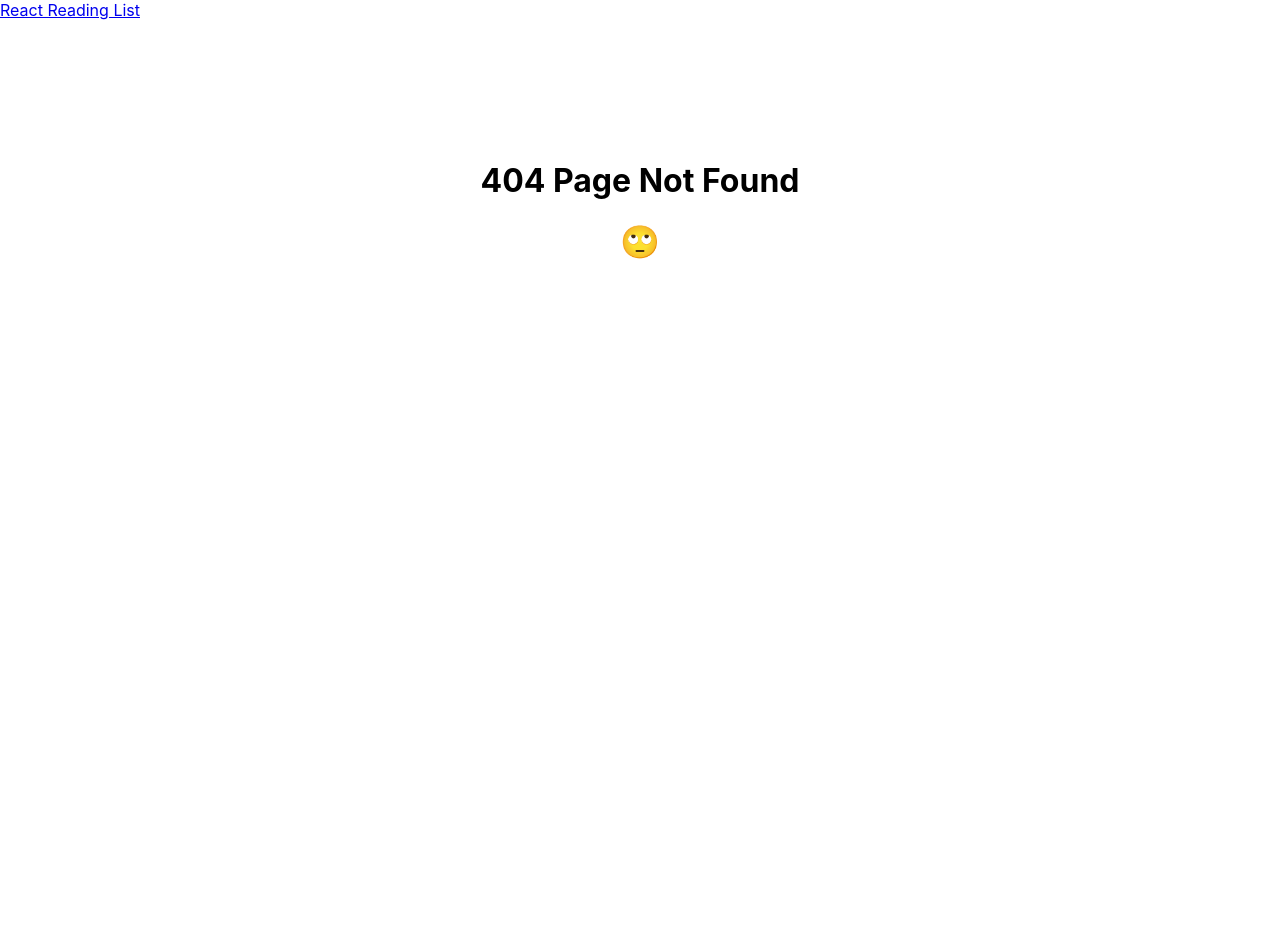
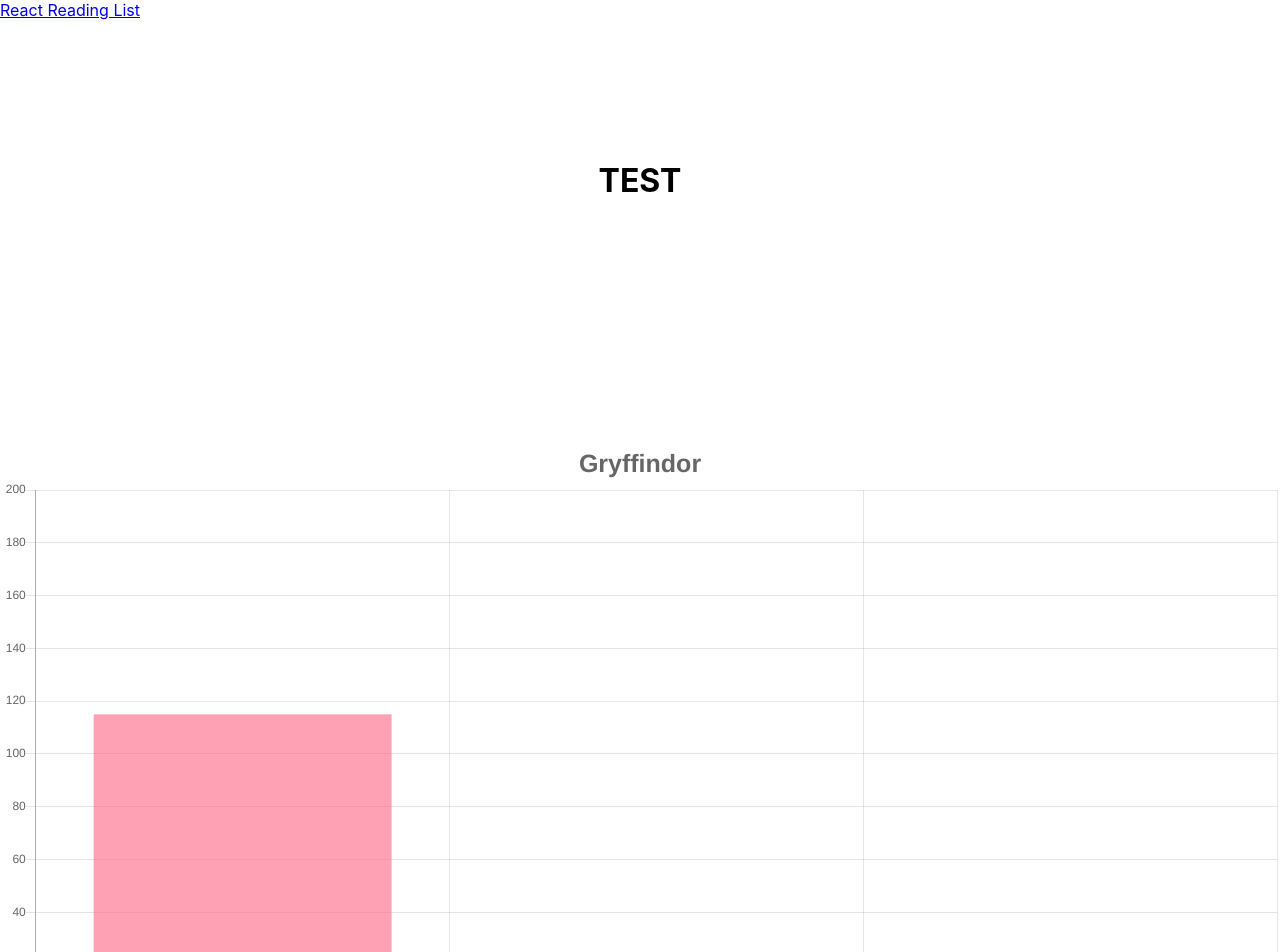
Before and after one commit to Azorse/Project-SFW, a React (Create React App) app in the folder client/: page /standings in a window 1280 px wide. Before the commit this address had no page. Shown: the top 952 px of the page. Before the commit the page ends 800 px from the top, so only its background shows below. Built offline with nearby package versions, Linux system fonts and the light colour scheme.

Commit message:
First Chart.js integrations

```diff
--- a/client/src/App.js
+++ b/client/src/App.js
@@ -30,6 +30,7 @@ import { BrowserRouter as Router, Route, Switch } from "react-router-dom";
 import Home from "./pages/Home";
 import NoMatch from "./pages/NoMatch";
 import Nav from "./components/Nav";
+import Standings from "./pages/Standings"
 
 function App() {
   return (
@@ -40,6 +41,7 @@ function App() {
           <Route exact path="/" component={Home} />
           {/* <Route exact path="/books" component={Books} />
           <Route exact path="/books/:id" component={Detail} /> */}
+          <Route path="/standings" component={Standings}/>
           <Route component={NoMatch} />
         </Switch>
       </div>
--- /dev/null
+++ b/client/src/components/Chart/index.js
@@ -0,0 +1,51 @@
+import React from "react";
+import {Bar, Line, Pie} from 'react-chartjs-2'
+
+class Chart extends React.Component {
+
+    constructor(props){
+        super(props);
+        this.state = {
+            chartData: this.props.chartData
+        }
+    }
+
+    static defaultProps = {
+        displayTitle: true,
+        displayLegend: true,
+        legendPosition: 'right'
+    }
+
+    render() {
+        return (
+            <div className="chart">
+                <Bar
+                    data={this.state.chartData}
+                    options={{
+                        maintainAspectRatio: true,
+                        title: {
+                            display: this.props.displayTitle,
+                            text: 'Gryffindor',
+                            fontSize: 25
+                        },
+                        legend: {
+                            display: this.props.displayLegend,
+                            position: this.props.legendPosition
+                        },
+                        scales: {
+                            yAxes: [{
+                                ticks: {
+                                    beginAtZero:true,
+                                    min: 0,
+                                    max: 200
+                                }
+                              }]
+                           }
+                     }}
+                />
+            </div>
+        )
+    }
+}
+
+export default Chart;
--- /dev/null
+++ b/client/src/pages/Standings.js
@@ -0,0 +1,70 @@
+import React, { Component } from "react";
+import Jumbotron from "../components/Jumbotron";
+import { Col, Row, Container } from "../components/Grid";
+import Chart from "../components/Chart";
+
+class Standings extends Component {
+
+  constructor(){
+    super();
+    this.state = {
+        chartData: {}
+    }
+}
+
+    componentDidMount(){
+      this.getChartData();
+    }
+
+    updateChart = () => {
+      for (var i = 0; i < this.state.chartData.datasets[0].data.length; i++){
+        console.log("Clicked!")
+        this.state.chartData.datasets[0].data[i] += 20;
+        // this.state.
+      }
+    }
+x
+    getChartData(){
+
+      //AJAX CALL FOR DATA FROM OUR API GOES HERE
+
+      this.setState({
+        chartData: {
+          labels: ['Boston', 'Worcester', 'Springfield'],
+          datasets: [
+            {
+                label: 'Population',
+                data: [
+                    115,
+                    16,
+                    3
+                ],
+                backgroundColor:[
+                    'rgba(255, 99, 132, 0.6)',
+                    'rgba(54, 162, 235, 0.6)',
+                    'rgba(255, 206, 86, 0.6)'
+                ]
+            }
+          ]
+        }
+      });
+    }
+
+    render() {
+        return (
+            <Container fluid>
+            <Row>
+              <Col size="md-12">
+                <Jumbotron>
+                  <h1>TEST</h1>
+                </Jumbotron>
+                <Chart chartData={() => this.state.chartData} legendPosition="bottom"/>
+                <button onClick={this.updateChart}>update</button>
+              </Col>
+            </Row>
+          </Container>
+        )
+    }
+}
+
+export default Standings;
--- a/package.json
+++ b/package.json
@@ -27,13 +27,15 @@
     "axios": "^0.19.2",
     "bcryptjs": "^2.4.3",
     "body-parser": "^1.19.0",
+    "chart.js": "^2.9.3",
     "dotenv": "^8.2.0",
     "express": "^4.17.1",
     "if-env": "^1.0.4",
     "mongoose": "^5.9.3",
     "passport": "^0.4.1",
     "passport-google-oauth20": "^2.0.0",
-    "passport-local": "^1.0.0"
+    "passport-local": "^1.0.0",
+    "react-chartjs-2": "^2.9.0"
   },
   "devDependencies": {
     "nodemon": "^2.0.2",
```
Also changed, not shown: 1 other file (tests, documents, lock files or other folders).
